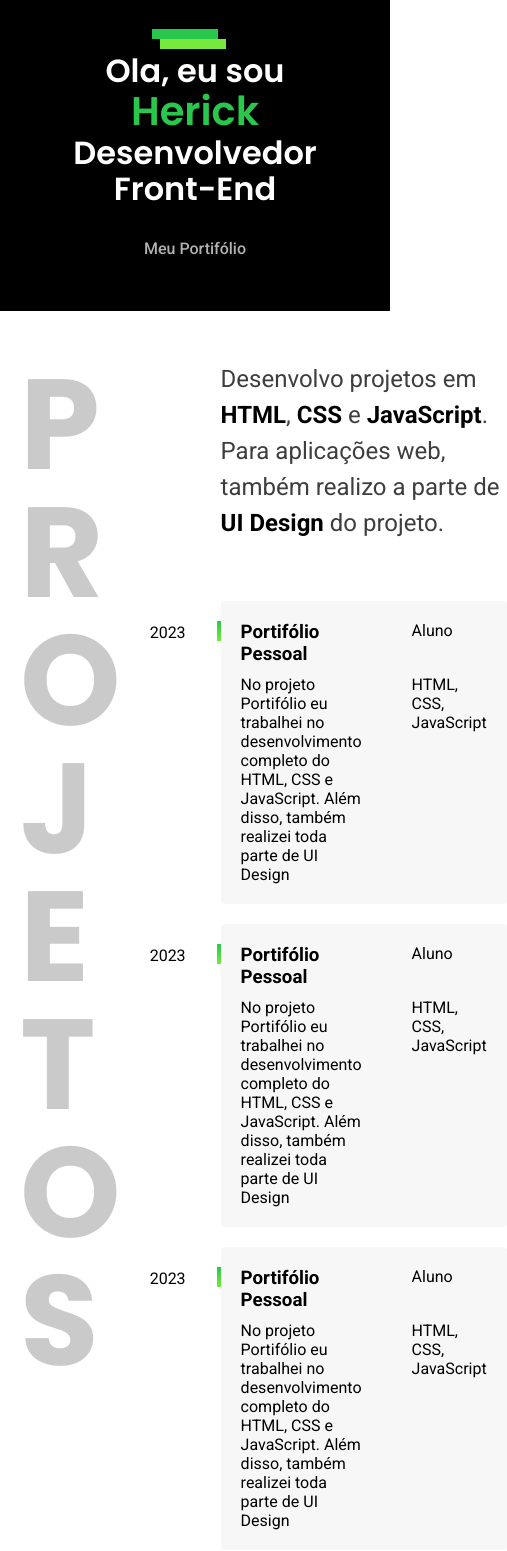
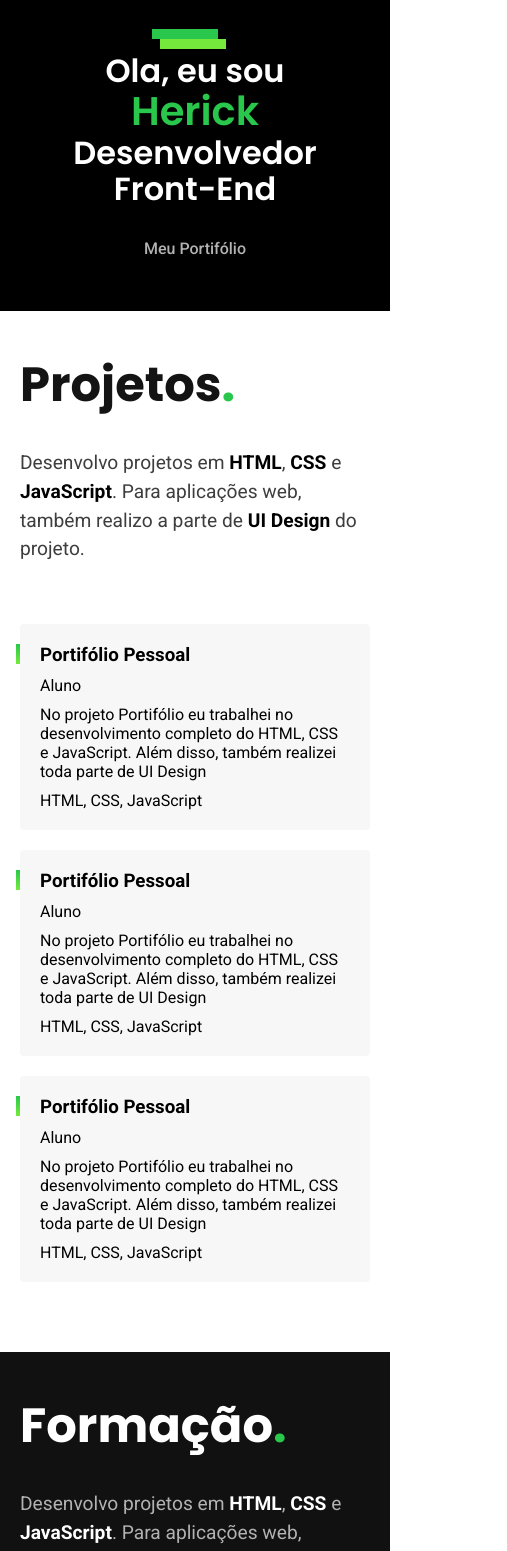
Before and after one commit to herickdevp/Desafio-Enacon, an Angular app: page / in a window 390 px wide. Shown: the part 434-1985 px from the top of the page, 507 px wide, since content can reach past the window. Built offline with nearby package versions, Linux system fonts and the light colour scheme.

Commit message:
formacao responviso

```diff
--- a/src/app/app.component.ts
+++ b/src/app/app.component.ts
@@ -7,7 +7,4 @@ import { Component } from '@angular/core';
 })
 export class AppComponent {
   title = 'DesafioEnacon';
-
-  sectionProjetos = 'projetos';
-  sectionFormacao = 'formação';
 }
--- a/src/app/components/cta/cta.component.css
+++ b/src/app/components/cta/cta.component.css
@@ -25,3 +25,9 @@
 .rodape {
   grid-column: 1/4;
 }
+
+@media (max-width: 800px) {
+  .contato {
+    grid-template-columns: 1fr;
+  }
+}
--- a/src/app/components/home/formacao/formacao.component.css
+++ b/src/app/components/home/formacao/formacao.component.css
@@ -108,3 +108,30 @@
   left: -38px;
   display: block;
 }
+
+@media (max-width: 800px) {
+  .formacao {
+    grid-template-columns: 1fr;
+    gap: 40px;
+  }
+  .tformacao {
+    color: var(--c0);
+  }
+  .ponto {
+    color: var(--p1);
+  }
+  .descricaoSection {
+    font: 400 1.2rem/1.5 "Roboto", sans-serif;
+  }
+  .cursos h3::before {
+    position: initial;
+    margin-bottom: 10px;
+  }
+  .linguagens {
+    margin-bottom: 50px;
+  }
+  .linguagens h3::before {
+    position: initial;
+    margin-bottom: 10px;
+  }
+}
--- a/src/app/components/home/formacao/formacao.component.html
+++ b/src/app/components/home/formacao/formacao.component.html
@@ -1,6 +1,8 @@
 <div [ngStyle]="{ 'background-color': '#111111', color: 'white' }">
   <div class="formacao conteiner">
-    <h2 class="titulo">{{ sectionFormacao }}</h2>
+    <h2 class="titulo tformacao">
+      {{ sectionFormacao }}<span class="ponto">.</span>
+    </h2>
 
     <div>
       <p class="descricaoSection">
--- a/src/app/components/home/home/home.component.ts
+++ b/src/app/components/home/home/home.component.ts
@@ -8,6 +8,6 @@ import { Component } from '@angular/core';
 export class HomeComponent {
   userName = 'Herick';
   job = 'Desenvolvedor Front-End';
-  sectionProjetos = 'projetos';
-  sectionFormacao = 'formação';
+  sectionProjetos = 'Projetos';
+  sectionFormacao = 'Formação';
 }
--- a/src/app/components/home/projetos/projetos.component.css
+++ b/src/app/components/home/projetos/projetos.component.css
@@ -46,3 +46,26 @@
 .descricaoSection strong {
   color: var(--c12);
 }
+
+.ponto {
+  color: transparent;
+}
+
+@media (max-width: 800px) {
+  .projetos {
+    grid-template-columns: 1fr;
+    gap: 40px;
+  }
+  .ponto {
+    color: var(--p1);
+  }
+  .descricaoSection {
+    font: 400 1.2rem/1.5 "Roboto", sans-serif;
+  }
+}
+
+@media (max-width: 600px) {
+  .projeto {
+    grid-template-columns: 1fr;
+  }
+}
--- a/src/app/components/home/projetos/projetos.component.html
+++ b/src/app/components/home/projetos/projetos.component.html
@@ -1,6 +1,6 @@
 <div class="projetos conteiner">
   <div>
-    <h2 class="titulo">{{ sectionProjetos }}</h2>
+    <h2 class="titulo">{{ sectionProjetos }}<span class="ponto">.</span></h2>
   </div>
   <div>
     <p class="descricaoSection">
--- a/src/app/components/paginas/contato/contato.component.html
+++ b/src/app/components/paginas/contato/contato.component.html
@@ -1,5 +1,6 @@
 <app-header></app-header>
 <div class="contato-bg">
+  <div class="conteiner">
     <div class="sectionTitulo-bg" [ngStyle]="{ 'background-color': '#111111' }">
       <div class="sectionTitulo conteiner">
         <h1>Entre em contato<span>.</span></h1>
@@ -10,7 +11,9 @@
       <div class="contato conteiner">
         <section class="contato-logo">
           <img src="assets/H.svg" alt="" />
-        <p [ngStyle]="{ color: 'white' }">Desde já<br />Agradeço o contato!</p>
+          <p [ngStyle]="{ color: 'white' }">
+            Desde já<br />Agradeço o contato!
+          </p>
         </section>
 
         <section class="contato-formulario" aria-label="Formulario">
@@ -74,5 +77,6 @@
       </div>
     </div>
   </div>
+</div>
 
 <app-footer></app-footer>
--- a/src/app/components/paginas/experiencia/experiencia.component.css
+++ b/src/app/components/paginas/experiencia/experiencia.component.css
@@ -1,5 +1,5 @@
 .experiencia {
-  padding: 50px 0;
+  padding-left: 40px;
 }
 
 .experienciaLista {
@@ -43,3 +43,8 @@
 .maisInfosConteudo {
   margin-top: 30px;
 }
+
+@media (max-width: 800px) {
+  .experiencia {
+  }
+}
--- a/src/styles.css
+++ b/src/styles.css
@@ -79,7 +79,6 @@ body {
 .sectionTitulo {
   font: 600 1.5rem/1.125 Poppins, sans-serif;
   color: var(--c0);
-  padding: 50px 0;
 }
 
 .sectionTitulo span {
@@ -118,3 +117,12 @@ body {
   margin: 0;
   font-family: Roboto, "Helvetica Neue", sans-serif;
 }
+
+@media (max-width: 800px) {
+  .titulo {
+    max-width: initial;
+    font-size: 3rem;
+    text-transform: initial;
+    color: #141414;
+  }
+}
```
Lines whose indentation alone changed are shown as unchanged.
